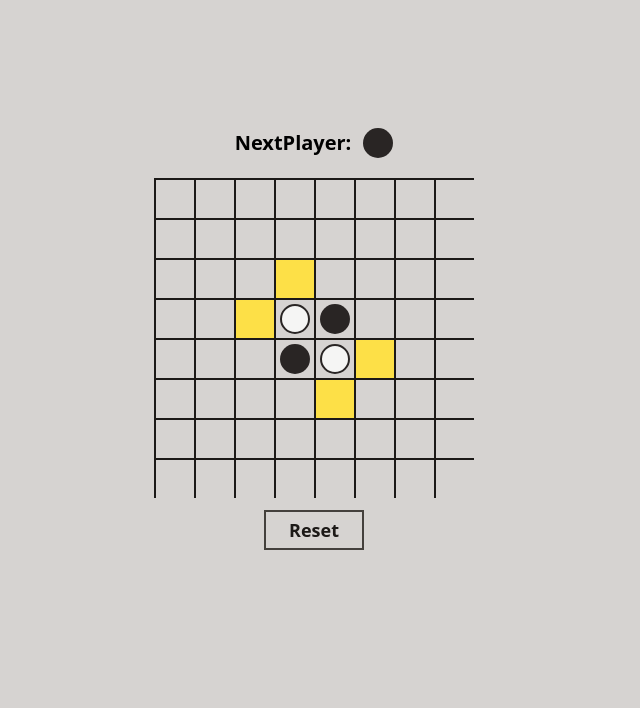
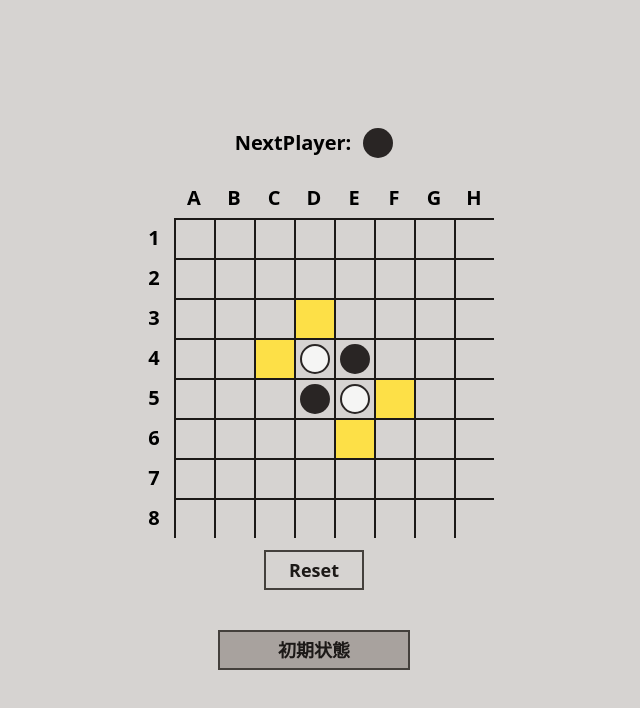
Before and after one commit to hwld/reversi, a React (Vite) app: page / in a window 1280 px wide. Shown: the top 708 px of the page, without its empty margins (326-966 px from the left). Built offline with nearby package versions, Linux system fonts and the light colour scheme.

Commit message:
履歴の表示

```diff
--- a/src/components/App.tsx
+++ b/src/components/App.tsx
@@ -1,120 +1,67 @@
-import { useMemo, useState } from "react";
-import {
-  BLACK,
-  changePlayer,
-  getAvailablePlaces,
-  getTurnedOver,
-  initSquares,
-  Player,
-  reverse,
-  SquareState,
-  WHITE,
-  YOU,
-} from "../utils/game";
+import { useGame } from "../hooks/useGame";
+import { calcNextPlayer, COLUMNS, LINES } from "../utils/game";
 import { Board } from "./Board";
+import { BoardStatus } from "./BoardStatus";
 import { Button } from "./Button";
 import { Stone } from "./Stone";
 
 function App() {
-  const [squares, setSquares] = useState<SquareState[][]>(initSquares);
-  const [player, setPlayer] = useState<Player>(YOU);
-  const [isEnd, setIsEnd] = useState(false);
-  const [whiteCounts, setWhiteCounts] = useState(0);
-  const [blackCounts, setBlackCounts] = useState(0);
-
-  const availableSquares = getAvailablePlaces(squares, player.stone);
-
-  const handleReset = () => {
-    setIsEnd(false);
-    setSquares(initSquares);
-  };
-
-  const change = () => {
-    setPlayer((p) => changePlayer(p));
-  };
-
-  const handlePutStone = (line: number, column: number) => {
-    const turned = getTurnedOver(squares, {
-      line,
-      column,
-      stone: player.stone,
-    });
-    const placed = turned.map((ss, index) => {
-      if (index === line) {
-        return ss.map((s, index2) => {
-          if (index2 === column) {
-            return player.stone;
-          }
-          return s;
-        });
-      }
-      return ss;
-    });
-
-    setSquares(placed);
-
-    setBlackCounts(
-      placed.reduce((p, c) => p + c.filter((s) => s === BLACK).length, 0)
-    );
-    setWhiteCounts(
-      placed.reduce((p, c) => p + c.filter((s) => s === WHITE).length, 0)
-    );
-
-    // 次のプレイヤーが置く場所がなければプレイヤーチェンジしない
-    if (getAvailablePlaces(placed, reverse(player.stone)).length === 0) {
-      // 今のプレイヤーも置く場所がなければゲーム終了
-      if (getAvailablePlaces(placed, player.stone).length === 0) {
-        alert("ゲーム終了");
-        setIsEnd(true);
-        return;
-      }
-    } else {
-      change();
-    }
-  };
-
-  const winOrLoseStatus = useMemo(() => {
-    if (whiteCounts > blackCounts) {
-      return WHITE;
-    } else if (blackCounts > whiteCounts) {
-      return BLACK;
-    } else {
-      return null;
-    }
-  }, [whiteCounts, blackCounts]);
+  const { history, current, setStone, resetGame, changeCurrent } = useGame();
+  const { squares, availableSquares } = history[current];
 
   return (
-    <div className="h-screen  justify-center overflow-hidden bg-stone-300 ">
+    <div className="min-h-screen justify-center overflow-hidden bg-stone-300 ">
       <div className="mt-32 h-fit">
-        <div className="m-auto flex w-fit items-center">
-          {isEnd ? (
-            <>
-              <p className="text-xl font-bold">Winner:</p>
-              {winOrLoseStatus !== null ? (
-                <Stone
-                  className="ml-3 h-[30px] w-[30px]"
-                  type={winOrLoseStatus}
-                />
-              ) : (
-                <p className="ml-3 h-[30px] text-xl font-bold">Draw</p>
-              )}
-            </>
-          ) : (
-            <>
-              <p className="text-xl font-bold">NextPlayer:</p>
-              <Stone className="ml-3 h-[30px] w-[30px]" type={player.stone} />
-            </>
-          )}
-        </div>
+        <BoardStatus state={history[current]} />
         <Board
           className="m-auto mt-5"
           squares={squares}
           availableSquares={availableSquares}
-          onPutStone={handlePutStone}
+          onSetStone={setStone}
         />
-        <Button className="m-auto mt-3" onClick={handleReset}>
+        <Button className="m-auto mt-3" onClick={resetGame}>
           Reset
         </Button>
+      </div>
+      <div className="m-auto mt-10 w-fit">
+        {history.map(
+          (
+            {
+              lastPlacedPosition: { line: placedLine, column: placedColumn },
+              nextPlayer,
+            },
+            i
+          ) => {
+            if (i === 0) {
+              return (
+                <Button
+                  className={`mt-1 w-[12rem] ${
+                    i === current && "bg-stone-400"
+                  }`}
+                  onClick={() => changeCurrent(i)}
+                >{`初期状態`}</Button>
+              );
+            }
+            return (
+              <Button
+                className={`mt-1 w-[12rem] ${
+                  i === current && "bg-stone-400"
+                } flex items-center`}
+                onClick={() => changeCurrent(i)}
+              >
+                <Stone
+                  className="h-5 w-5"
+                  type={calcNextPlayer(nextPlayer).stone}
+                ></Stone>
+                <p className="ml-1">
+                  {`${Math.round(i / 2)}手目: ${COLUMNS[placedColumn]}${
+                    LINES[placedLine]
+                  }`}
+                </p>
+              </Button>
+            );
+          }
+        )}
       </div>
     </div>
   );
--- a/src/components/Board.tsx
+++ b/src/components/Board.tsx
@@ -1,17 +1,32 @@
-import { SquareState } from "../utils/game";
+import { COLUMNS, LINES, Squares } from "../utils/game";
 import { Square } from "./Square";
 
 export const Board: React.VFC<{
-  squares: SquareState[][];
+  squares: Squares;
   availableSquares: { line: number; column: number }[];
   className?: string;
-  onPutStone: (line: number, column: number) => void;
-}> = ({ squares, className, onPutStone, availableSquares }) => {
+  onSetStone: (line: number, column: number) => void;
+}> = ({ squares, className, onSetStone, availableSquares }) => {
   return (
     <div className={`w-fit ${className}`}>
+      <div className="flex">
+        {[...new Array(9)].map((_, line) => {
+          return (
+            <div
+              key={line}
+              className="flex h-10 w-10 items-center justify-center text-xl font-bold"
+            >
+              {line === 0 ? "" : COLUMNS[line - 1]}
+            </div>
+          );
+        })}
+      </div>
       {[...new Array(8)].map((_, line) => {
         return (
           <div key={`${line}`} className="flex">
+            <div className="flex h-10 w-10 items-center justify-center text-xl font-bold">
+              {LINES[line]}
+            </div>
             {[...new Array(8)].map((_, column) => {
               return (
                 <Square
@@ -20,7 +35,7 @@ export const Board: React.VFC<{
                   column={column}
                   square={squares[line][column]}
                   availableSquares={availableSquares}
-                  onPutStone={onPutStone}
+                  onSetStone={onSetStone}
                 />
               );
             })}
--- /dev/null
+++ b/src/components/BoardStatus.tsx
@@ -0,0 +1,30 @@
+import { BoardState } from "../hooks/useGame";
+import { Stone } from "./Stone";
+
+export const BoardStatus: React.VFC<{ state: BoardState }> = ({ state }) => {
+  return (
+    <div className="m-auto flex w-fit items-center">
+      {state.isEnd ? (
+        <>
+          <p className="text-xl font-bold">Winner:</p>
+          {state.winner !== null ? (
+            <Stone
+              className="ml-3 h-[30px] w-[30px]"
+              type={state.winner.stone}
+            />
+          ) : (
+            <p className="ml-3 h-[30px] text-xl font-bold">Draw</p>
+          )}
+        </>
+      ) : (
+        <>
+          <p className="text-xl font-bold">NextPlayer:</p>
+          <Stone
+            className="ml-3 h-[30px] w-[30px]"
+            type={state.nextPlayer.stone}
+          />
+        </>
+      )}
+    </div>
+  );
+};
--- a/src/components/Button.tsx
+++ b/src/components/Button.tsx
@@ -7,7 +7,7 @@ export const Button: React.VFC<ButtonHTMLAttributes<HTMLButtonElement>> = ({
 }) => {
   return (
     <button
-      className={`block w-[100px] border-2 border-stone-700 py-1 text-lg font-bold  text-stone-900   duration-200
+      className={`block min-w-[100px] border-2 border-stone-700 py-1 px-3 text-lg font-bold  text-stone-900   duration-200
                 hover:bg-yellow-300 active:bg-yellow-400 ${className}`}
       {...props}
     >
--- a/src/components/Square.tsx
+++ b/src/components/Square.tsx
@@ -7,15 +7,15 @@ export const Square: React.VFC<{
   line: number;
   column: number;
   availableSquares: { line: number; column: number }[];
-  onPutStone: (line: number, column: number) => void;
-}> = ({ className, square, line, column, availableSquares, onPutStone }) => {
+  onSetStone: (line: number, column: number) => void;
+}> = ({ className, square, line, column, availableSquares, onSetStone }) => {
   const canPlace = !!availableSquares.find(
     (o) => o.line === line && o.column === column
   );
 
   const handleClick = () => {
     if (canPlace) {
-      onPutStone(line, column);
+      onSetStone(line, column);
     }
   };
 
--- /dev/null
+++ b/src/hooks/useGame.tsx
@@ -0,0 +1,176 @@
+import { Reducer, useReducer } from "react";
+import {
+  calcNextPlayer,
+  CPU,
+  getAvailablePlaces,
+  getTurnedOver,
+  initSquares,
+  Player,
+  Squares,
+  YOU,
+} from "../utils/game";
+import { assertNever } from "../utils/util";
+
+export type BoardState = {
+  squares: Squares;
+  nextPlayer: Player;
+  // 次のプレイヤーが配置可能な場所
+  availableSquares: { line: number; column: number }[];
+  // どの位置に石が置かれてこの盤面になったか
+  lastPlacedPosition: { line: number; column: number };
+} & ({ isEnd: true; winner: Player | null } | { isEnd: false });
+
+type GameState = {
+  history: BoardState[];
+  current: number;
+};
+
+type GameAction =
+  | { type: "setStone"; value: { line: number; column: number } }
+  | { type: "reset" }
+  | { type: "changeCurrent"; value: number };
+
+const initBoard = (): BoardState => {
+  const initialSquares = initSquares();
+  const initialPlayer = YOU;
+  return {
+    squares: initialSquares,
+    nextPlayer: initialPlayer,
+    isEnd: false,
+    availableSquares: getAvailablePlaces(initialSquares, initialPlayer.stone),
+    lastPlacedPosition: { line: 0, column: 0 },
+  };
+};
+
+const gameReducer: Reducer<GameState, GameAction> = (state, action) => {
+  switch (action.type) {
+    case "setStone": {
+      const { squares, nextPlayer: player } = state.history[state.current];
+      const current = state.current;
+      const { line, column } = action.value;
+
+      // ひっくり返したあとに石を置く実装になっているが、
+      // これは内部で"あるの場所"に石をおいた場合に相手の石を挟めるかどうかの判定で
+      // "あるの場所"に石が置かれていないことを想定しているため。
+      //TODO: あとでどうにかしたい。
+      const turned = getTurnedOver(squares, {
+        line,
+        column,
+        stone: player.stone,
+      });
+      const resultSquares = turned.map((ss, index) => {
+        if (index === line) {
+          return ss.map((s, index2) => {
+            if (index2 === column) {
+              return player.stone;
+            }
+            return s;
+          });
+        }
+        return ss;
+      });
+
+      // それぞれの石の数を数える
+      let resultYouCount = 0;
+      let resultCpuCounts = 0;
+      for (const ss of squares) {
+        for (const s of ss) {
+          if (s === YOU.stone) {
+            resultYouCount++;
+          } else if (s === CPU.stone) {
+            resultCpuCounts;
+          }
+        }
+      }
+
+      // 現段階で優位なプレイヤー
+      let winner: Player | null;
+      if (resultYouCount > resultCpuCounts) {
+        winner = YOU;
+      } else if (resultCpuCounts > resultYouCount) {
+        winner = CPU;
+      } else {
+        winner = null;
+      }
+
+      // 次のプレイヤーが置ける場所
+      const nextAvailableSquares = getAvailablePlaces(
+        resultSquares,
+        calcNextPlayer(player).stone
+      );
+
+      const nextBoardState: BoardState = {
+        squares: resultSquares,
+        nextPlayer: calcNextPlayer(player),
+        availableSquares: nextAvailableSquares,
+        isEnd: false,
+        lastPlacedPosition: { line, column },
+      };
+
+      // 次のプレイヤーの石が置く場所がなければゲームを終了させる
+      if (nextAvailableSquares.length === 0) {
+        // 今のプレイヤーも置く場所がなければゲーム終了
+        if (getAvailablePlaces(resultSquares, player.stone).length === 0) {
+          const newBoardState: BoardState = {
+            ...nextBoardState,
+            isEnd: true,
+            winner,
+          };
+
+          return {
+            history: [
+              ...state.history.filter((_, i) => i <= current),
+              newBoardState,
+            ],
+            current: current + 1,
+          };
+        }
+      }
+
+      return {
+        history: [
+          ...state.history.filter((_, i) => i <= current),
+          nextBoardState,
+        ],
+        current: current + 1,
+      };
+    }
+    case "reset": {
+      return { history: [initBoard()], current: 0 };
+    }
+    case "changeCurrent": {
+      return { ...state, current: action.value };
+    }
+    default: {
+      assertNever(action);
+      return state;
+    }
+  }
+};
+
+export const useGame = () => {
+  const [{ history, current }, dispatch] = useReducer(gameReducer, {
+    history: [initBoard()],
+    current: 0,
+  });
+
+  const resetGame = () => {
+    dispatch({ type: "reset" });
+  };
+
+  const setStone = (line: number, column: number) => {
+    dispatch({ type: "setStone", value: { line, column } });
+  };
+
+  const changeCurrent = (index: number) => {
+    dispatch({ type: "changeCurrent", value: index });
+  };
+
+  return {
+    history,
+    current,
+    setStone,
+    resetGame,
+    changeCurrent,
+  };
+};
--- a/src/utils/game.ts
+++ b/src/utils/game.ts
@@ -4,14 +4,15 @@ export const BLACK = "black";
 export const WHITE = "white";
 type Black = typeof BLACK;
 type White = typeof WHITE;
-type Stone = Black | White;
+export type Stone = Black | White;
 
 export const EMPTY = "empty";
 export type Empty = typeof EMPTY;
 export type SquareState = Stone | Empty;
+export type Squares = SquareState[][];
 
-const COLUMNS = ["A", "B", "C", "D", "E", "F", "G"] as const;
-const LINES = ["1", "2", "3", "4", "5", "6", "7", "8"] as const;
+export const COLUMNS = ["A", "B", "C", "D", "E", "F", "G", "H"] as const;
+export const LINES = ["1", "2", "3", "4", "5", "6", "7", "8"] as const;
 type Column = typeof COLUMNS[number];
 type Line = typeof LINES[number];
 type Position = `${Column}${Line}`;
@@ -37,7 +38,7 @@ export const reverse = (stone: Stone): Stone => {
   }
 };
 
-export const changePlayer = (player: Player): Player => {
+export const calcNextPlayer = (player: Player): Player => {
   if (player.stone === YOU.stone) {
     return CPU;
   } else if (player.stone === CPU.stone) {
@@ -47,8 +48,8 @@ export const changePlayer = (player: Player): Player => {
   }
 };
 
-export const initSquares = (): SquareState[][] => {
-  const squares: SquareState[][] = [...new Array(8)].map((_) =>
+export const initSquares = (): Squares => {
+  const squares: Squares = [...new Array(8)].map((_) =>
     [...new Array(8)].map(() => EMPTY)
   );
   squares[3][3] = squares[4][4] = WHITE;
@@ -57,7 +58,7 @@ export const initSquares = (): SquareState[][] => {
 };
 
 const canSandwich = (
-  squares: SquareState[][],
+  squares: Squares,
   line: number,
   column: number,
   stone: Stone,
@@ -100,7 +101,7 @@ const canSandwich = (
 
 // 石を置けるか
 const canPlace = (
-  squares: SquareState[][],
+  squares: Squares,
   line: number,
   column: number,
   stone: Stone
@@ -114,7 +115,7 @@ const canPlace = (
 // Squareにidもたせたほうがわかりやすい？
 // TODO: いろんな関数にplayer渡してるけど、石の種類にしたほうが意図が明確だと思う。
 export const getAvailablePlaces = (
-  squares: SquareState[][],
+  squares: Squares,
   stone: Stone
 ): { line: number; column: number }[] => {
   const places = [];
@@ -131,9 +132,9 @@ export const getAvailablePlaces = (
 
 // 新たに石が置かれたときに、結果となる盤面を返す
 export const getTurnedOver = (
-  squares: SquareState[][],
+  squares: Squares,
   newStone: { line: number; column: number; stone: Stone }
-): SquareState[][] => {
+): Squares => {
   const { line, column, stone } = newStone;
 
   // 裏返す石
@@ -160,7 +161,7 @@ export const getTurnedOver = (
 
 // 一つの方向にひっくり返した結果を返す
 const getSquareToTurnOverInOneDir = (
-  squares: SquareState[][],
+  squares: Squares,
   newStone: { line: number; column: number; stone: Stone },
   dir: Direction
 ): { line: number; column: number }[] => {
--- /dev/null
+++ b/src/utils/util.ts
@@ -0,0 +1,3 @@
+export const assertNever = (x: never): never => {
+  throw new Error("");
+};
```
